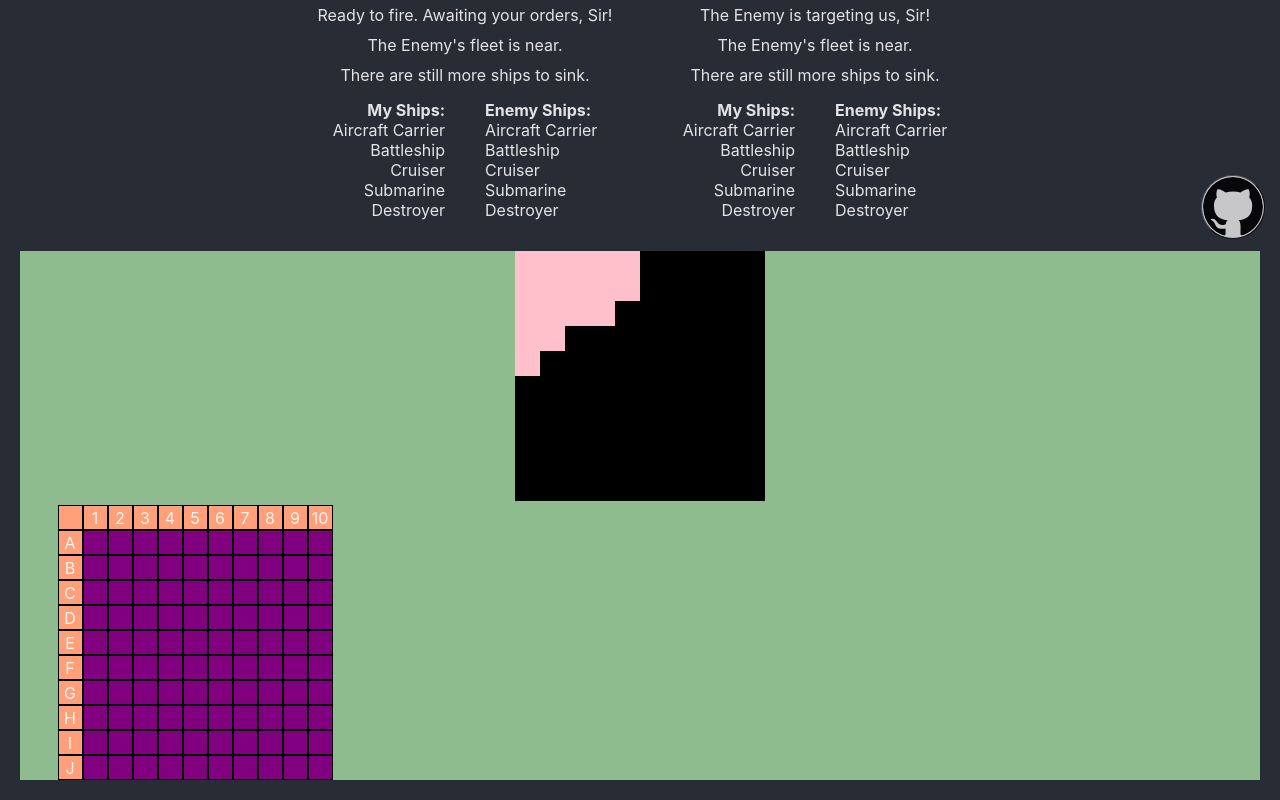
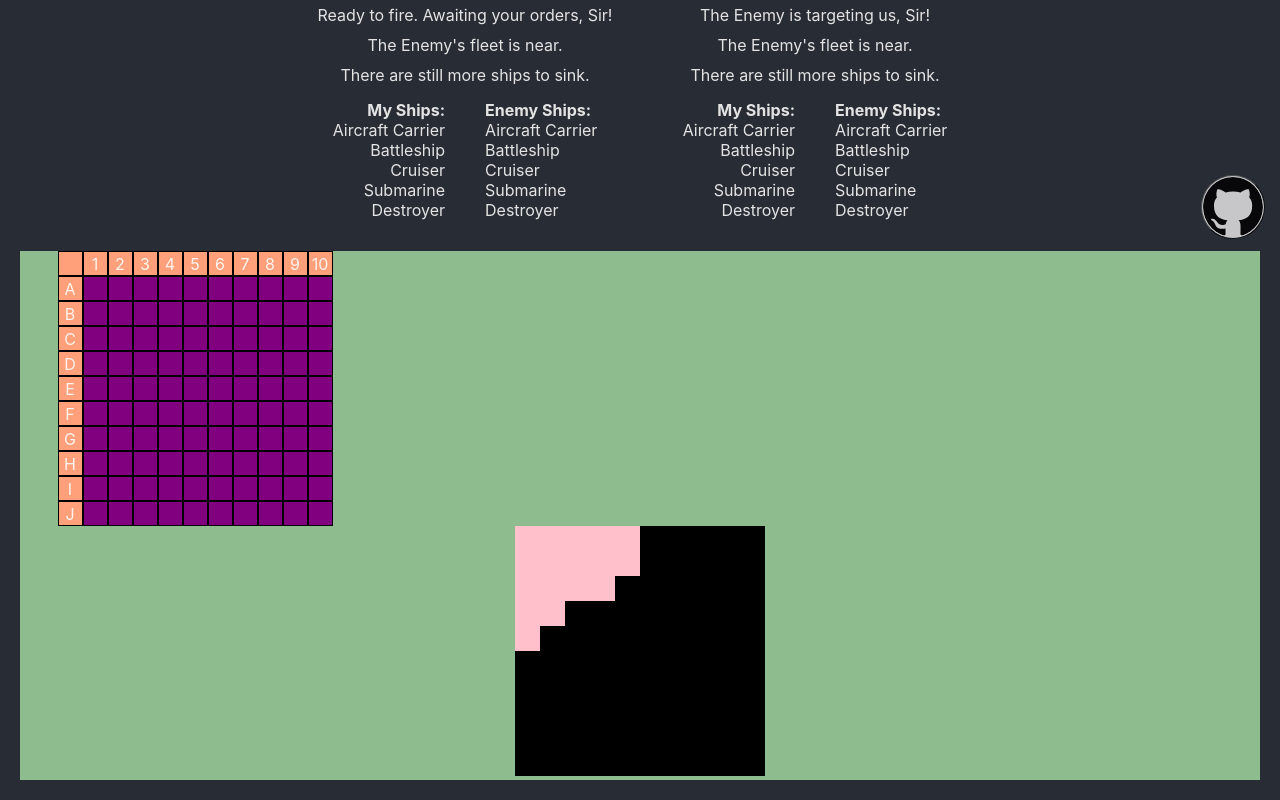
Before and after one commit to thomHayner/battleship-mini-app, a React (Create React App) app: page / in a window 1280 px wide. Shown: the part 545-1345 px from the top of the page. Built offline with nearby package versions, Linux system fonts and the light colour scheme.

Commit message:
code: cleanup, development

```diff
--- a/src/Components/PiecePicker.js
+++ b/src/Components/PiecePicker.js
@@ -8,6 +8,8 @@ class DragDiv extends React.Component {
     super(props);
     this.state = {
       currentShipRef: React.createRef(),
+      currentRow: 1,
+      currentCol: 1,
       shipsArr: [ [1,1,1,1,1], [2,2,2,2], [3,3,3], [4,4,4], [5,5] ],
       board: [
           ["","1","2","3","4","5","6","7","8","9","10",],
@@ -25,16 +27,6 @@ class DragDiv extends React.Component {
     };
 
     this.dropRef = React.createRef();
-    this.dragRef = React.createRef();
-
-    // this.currentShipRef = React.createRef();
-
-    this.carrierRef = React.createRef();
-    this.battleshipRef = React.createRef();
-    this.cruiserRef = React.createRef();
-    this.submarineRef = React.createRef();
-    this.destroyerRef = React.createRef();
-
 
     this.handleDrag = this.handleDrag.bind(this);
     this.handleDragStart = this.handleDragStart.bind(this);
@@ -50,36 +42,47 @@ class DragDiv extends React.Component {
     console.log('Start');
     console.log(e.target);
     // this.currentShipRef = e.target
-    this.setState({ currentShipRef: e.target })
+    let tempShip = e.target;
+    this.setState({ currentShipRef: tempShip });
     // This setTimeout() might help the setState happen more smoothly
     // (saw this in a tutorial, not 100% sure if that is what it was for)
-    setTimeout(()=>{}, 0)
+    setTimeout(()=>{}, 0);
     // console.log("currentShipRef ");
     // console.log(this.currentShipRef);
     // console.log('Start-Fin');
   };
 
-  handleDragEnd = e => {
-    console.log('End')
+  handleDrag = e => {
+    // console.log('Drag');
   };
 
-  // // Handlers for the drop-zones
-  handleDrag = e => {
-    // e.preventDefault();
-    // e.stopPropagation();
-    console.log('Drag')
+  handleDragEnd = e => {
+    console.log('End');
   };
 
-  handleDragEnter = e => {
+  // Handlers for the drop-zones
+  handleDragEnter = (e, row, col) => {
     e.preventDefault();
     e.stopPropagation();
     console.log('Enter');
+    this.setState({ currentRow: row, currentCol: col })
+    let className = e.target.className;
+    setTimeout(()=>{}, 0);
+    if (className === 'placement-square-empty'){
+      className = "placement-square-fill";
+      e.target.className = className;
+    };
   };
 
-  handleDragLeave = e => {
+  handleDragLeave = (e, row, col) => {
     e.preventDefault();
     e.stopPropagation();
     console.log('Leave');
+    let className = e.target.className;
+    if (className === 'placement-square-fill'){
+      className = "placement-square-empty";
+      e.target.className = className;
+    };
     // console.log(e);
     // console.log(e.target);
     // console.log(e.currentTarget);
@@ -101,7 +104,7 @@ class DragDiv extends React.Component {
     let kiddo = this.state.currentShipRef;
     // console.log(this.currentShipRef);
     console.log('Drop');
-    parent.appendChild(kiddo);
+    parent.append(kiddo);
   };
 
   componentDidMount() {
@@ -123,23 +126,42 @@ class DragDiv extends React.Component {
 
   componentWillUnmount() {
     if (this.dropRef.current) {
-      let div = this.dropRef.current
-      div.removeEventListener('dragover', this.handleDragOver)
-      div.removeEventListener('dragenter', this.handleDragEnter)
-      div.removeEventListener('dragleave', this.handleDragLeave)
-      div.removeEventListener('drop', this.handleDrop)
-    }
+      let div = this.dropRef.current;
+      div.removeEventListener('dragover', this.handleDragOver);
+      div.removeEventListener('dragenter', this.handleDragEnter);
+      div.removeEventListener('dragleave', this.handleDragLeave);
+      div.removeEventListener('drop', this.handleDrop);
+    };
     let ships = document.querySelectorAll('.ship');
     ships.forEach(ship => {
       ship.removeEventListener('dragstart', this.handleDragStart);
       ship.removeEventListener('dragend', this.handleDragEnd);
-    })
+      ship.removeEventListener('drag', this.handleDrag);
+    });
   };
 
   render() {
     return(
       <div className="main-container">
-        <div>
+          <div className="board" >
+            {this.state.board.map( (i, row) =>
+              this.state.board.map( (j, col) => (
+                  <Square
+                    key={`PlacementBoard_[${row}, ${col}]ID`}
+                    id={`PlacementBoard_[${row}, ${col}]`}
+                    value={this.state.board[row][col]}
+                    row={row}
+                    col={col}
+                    playerId={0}
+                    ref={this[`[${row},${col}]_ref`]}
+                    onDragEnter={e=>this.handleDragEnter(e)}
+                    onDragLeave={e=>this.handleDragLeave(e)}
+                    onDragOver={e=>this.handleDragOver(e)}
+                    onDrop={e=>this.handleDrop(e)}
+                  />
+              ))
+            )}
+          </div>
           <div
             className="outer-drop-zone"
             onDragEnter={e=>this.handleDragEnter(e)}
@@ -211,27 +233,6 @@ class DragDiv extends React.Component {
           {/* </Square> */}
           </div>
 
-        </div>
-
-        <div className="board" >
-          {this.state.board.map( (i, row) =>
-            this.state.board.map( (j, col) => (
-                <Square
-                  key={`PlacementBoard_[${row}, ${col}]ID`}
-                  id={`PlacementBoard_[${row}, ${col}]`}
-                  value={this.state.board[row][col]}
-                  row={row}
-                  col={col}
-                  playerId={0}
-                  ref={this[`[${row},${col}]_ref`]}
-                  onDragEnter={e=>this.handleDragEnter(e)}
-                  onDragLeave={e=>this.handleDragLeave(e)}
-                  onDragOver={e=>this.handleDragOver(e)}
-                  onDrop={e=>this.handleDrop(e)}
-                />
-            ))
-          )}
-        </div>
 
       </div>
     );
```
